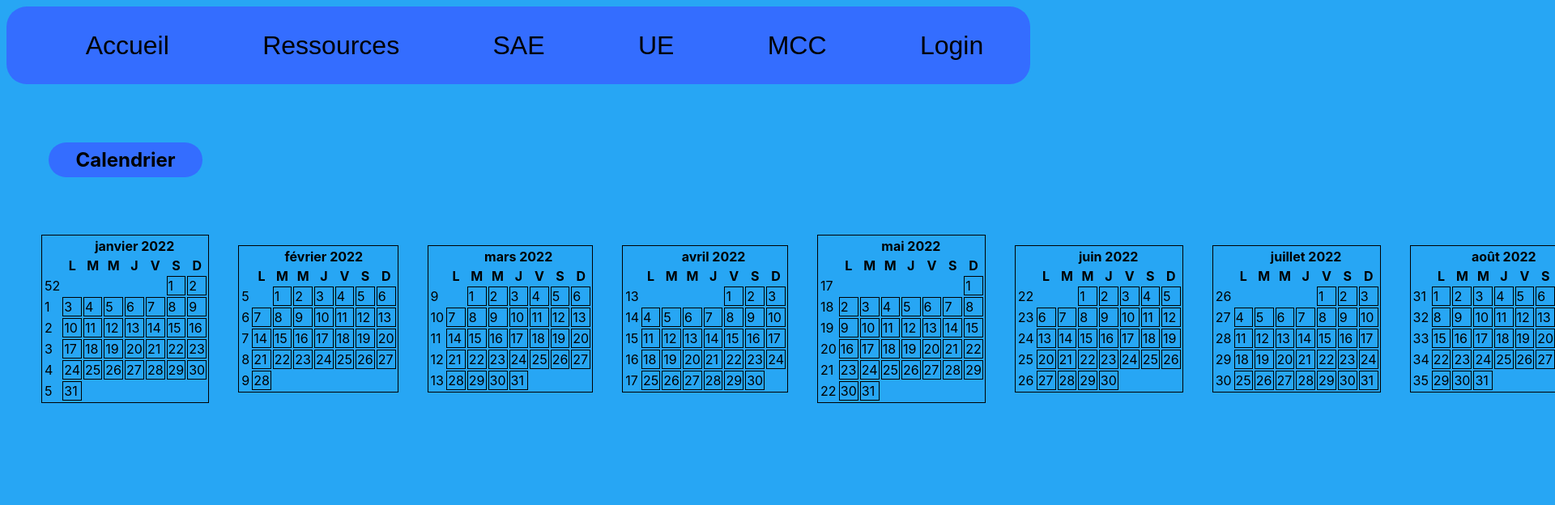
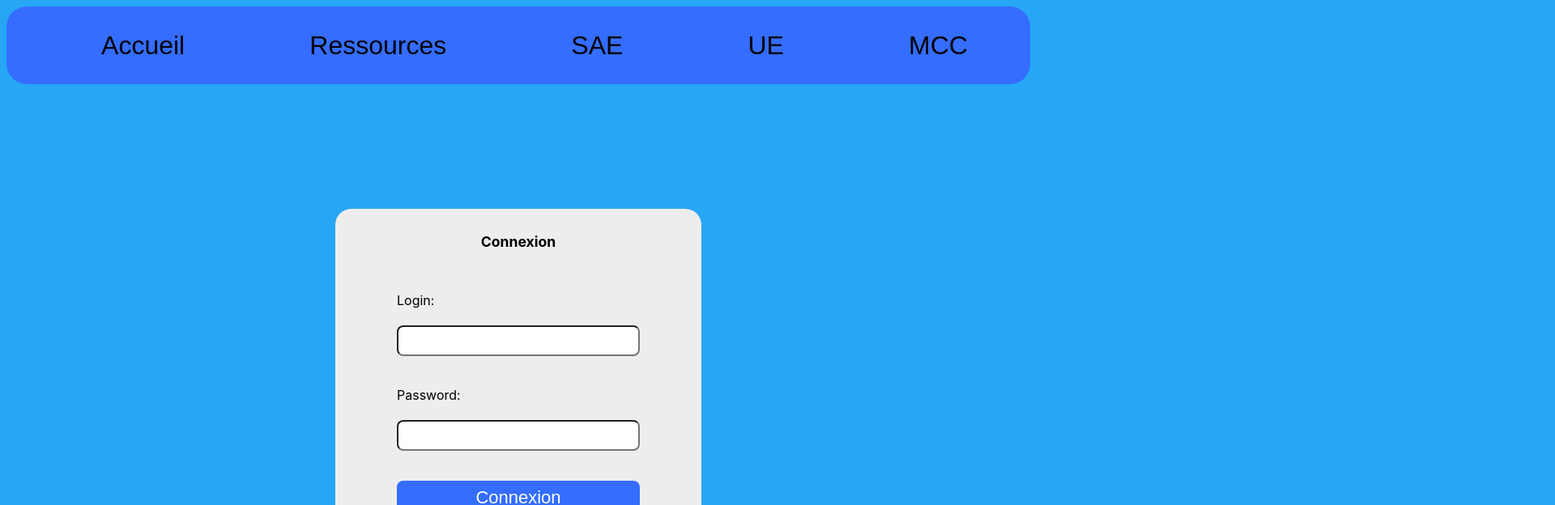
Before and after one commit to SteveRothier/ProjetS4, a React (Create React App) app: page / in a window 1280 px wide. Shown: the top 624 px of the page at 81% size, 1920 px wide, since content can reach past the window. Built offline with nearby package versions, Linux system fonts and the light colour scheme; data requests are answered from the project's data file.

Commit message:
faire en sorte que la page d'origine soit la page login

```diff
--- a/src/App.js
+++ b/src/App.js
@@ -19,12 +19,12 @@ function App() {
         <div className='App'>
           <Navbar />
           <Switch>
-            <Route path="/" exact component={Home}/>
+            <Route path="/" exact component={LoginPage}/>
             <Route path="/ressource" component={Ressource}/>
             <Route path="/sae" component={Sae}/>
             <Route path="/Ue" component={Ue}/>
             <Route path="/Mcc" component={Mcc}/>
-            <Route path="/login" component={LoginPage}/>
+            <Route path="/index" component={Home}/>
           </Switch>
         </div>
       </Router>
--- a/src/component/Login.js
+++ b/src/component/Login.js
@@ -60,7 +60,7 @@ function Login(){
   return (
     <>
       {success ? (
-        <Redirect to="/" />
+        <Redirect to="/index" />
       ) : (
         <section>
           <p
--- a/src/component/Navbar.js
+++ b/src/component/Navbar.js
@@ -5,12 +5,11 @@ function Navbar() {
     return (
         <nav>
             <ul className="menu">
-                <li><a href="/">Accueil</a></li>
+                <li><a href="/index">Accueil</a></li>
                 <li><a href="/ressource">Ressources</a></li>
                 <li><a href="/sae">SAE</a></li>
                 <li><a href="/ue">UE</a></li>
                 <li><a href="/mcc">MCC</a></li>
-                <li><a href="/login">Login</a></li>
             </ul>
         </nav>
     );
--- a/src/component/style/login.css
+++ b/src/component/style/login.css
@@ -4,7 +4,6 @@ section {
     min-height: 400px;
     display: flex;
     flex-direction: column;
-    justify-content: flex-start;
     align-items: center;
     padding: 1rem;
     background-color: #EEEDED;
@@ -61,3 +60,9 @@ button {
     padding: 0.5rem;
     margin-bottom: 0.5rem;
 }
+
+.app {
+    display: flex;
+    justify-content: center;
+    margin-top: 12%;
+}
```
